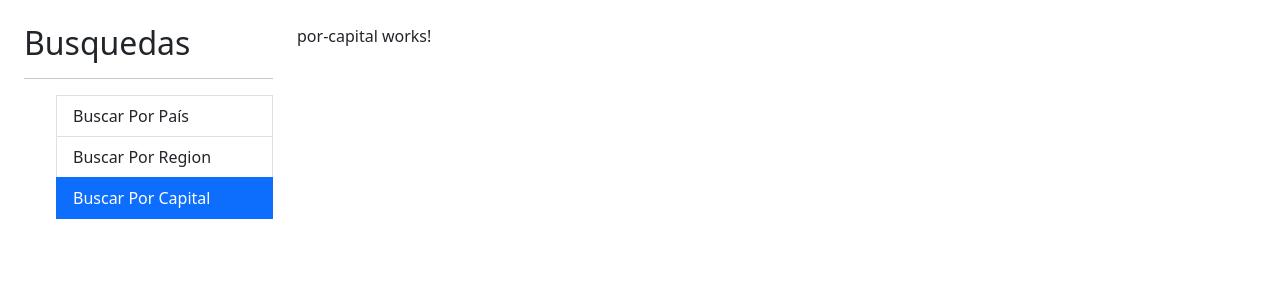
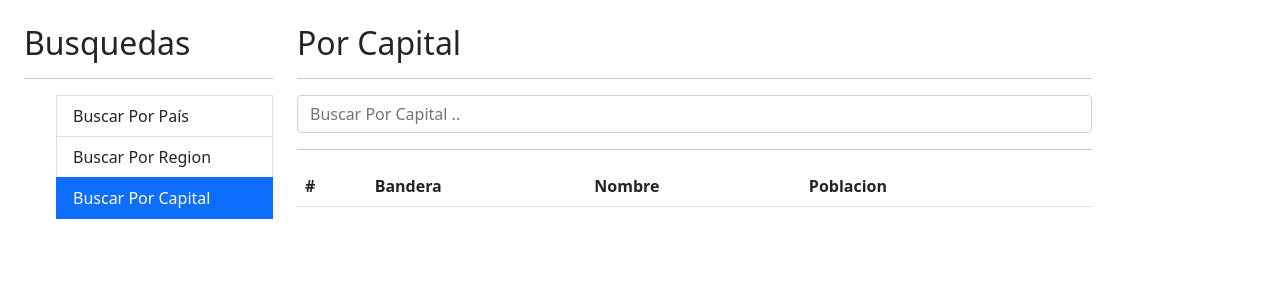
Before and after one commit to saulsistemas/ANGULAR_BASICO, an Angular app in the folder 03-paisesApp/: page /capital in a window 1280 px wide. Shown: the top 300 px of the page. Built offline with nearby package versions, Linux system fonts and the light colour scheme.

Commit message:
configurar componente buscar por capital con input para modificar placeholder

```diff
--- a/03-paisesApp/src/app/pais/components/pais-input/pais-input.component.html
+++ b/03-paisesApp/src/app/pais/components/pais-input/pais-input.component.html
@@ -3,7 +3,7 @@
         <input type="text"
             name="termino"
             class="form-control"
-            placeholder="Buscar Pais"
+            [placeholder]="placeHolderInput"
             [(ngModel)]="termino"
             (input)="teclaPresionada($event)"
         >
--- a/03-paisesApp/src/app/pais/components/pais-input/pais-input.component.ts
+++ b/03-paisesApp/src/app/pais/components/pais-input/pais-input.component.ts
@@ -1,4 +1,4 @@
-import { Component, Output, EventEmitter, OnInit } from '@angular/core';
+import { Component,Input, Output, EventEmitter, OnInit } from '@angular/core';
 import { debounceTime, Subject } from 'rxjs';
 
 @Component({
@@ -11,6 +11,9 @@ export class PaisInputComponent  implements OnInit{
   @Output() onEnter:EventEmitter<string> = new EventEmitter();
   @Output() onDebounce:EventEmitter<string> = new EventEmitter();
   termino:string="";
+
+  //VOY A RECIBIR
+  @Input() placeHolderInput: string="";
 
   debounce:Subject<string> = new Subject();
   constructor() { }
--- a/03-paisesApp/src/app/pais/pages/por-capital/por-capital.component.html
+++ b/03-paisesApp/src/app/pais/pages/por-capital/por-capital.component.html
@@ -1 +1,21 @@
-<p>por-capital works!</p>
+
+<h2>Por Capital</h2>
+<hr>
+<div class="row">
+    <app-pais-input
+        (onEnter)="buscar($event)"
+        (onDebounce)="sugerencias($event)"
+        [placeHolderInput]="placeHolderCapital"
+    >
+
+    </app-pais-input>
+</div>
+<hr>
+<div class="alert alert-danger" *ngIf="hayError">
+    no se encontro nad con el termino {{termino}}
+</div>
+<div class="row" *ngIf="!hayError">
+    <div class="col">
+        <app-pais-tabla [paises]="paises"></app-pais-tabla>
+    </div>
+</div>
--- a/03-paisesApp/src/app/pais/pages/por-capital/por-capital.component.ts
+++ b/03-paisesApp/src/app/pais/pages/por-capital/por-capital.component.ts
@@ -1,4 +1,6 @@
 import { Component, OnInit } from '@angular/core';
+import { Country } from '../../interfaces/paist.interfaces';
+import { PaisService } from '../../services/pais.service';
 
 @Component({
   selector: 'app-por-capital',
@@ -6,11 +8,33 @@ import { Component, OnInit } from '@angular/core';
   styles: [
   ]
 })
-export class PorCapitalComponent implements OnInit {
+export class PorCapitalComponent  {
+  termino:string="";
+  hayError:boolean = false;
+  paises: Country[]=[];
+  placeHolderCapital:string="Buscar Por Capital ..";
+  constructor(private _paisService:PaisService) { }
 
-  constructor() { }
 
-  ngOnInit(): void {
+  buscar(termino_form:string){
+    this.termino =termino_form
+    this.hayError = false;
+    this._paisService.buscarCapital(this.termino)
+      .subscribe((paises)=>{
+        this.paises = paises;
+        console.log(paises);
+    },
+    (err)=>{
+      this.hayError = true;
+      console.log(err);
+      this.paises=[];
+    }
+    )
   }
 
+  sugerencias(termino:string){
+    this.hayError = false;
+    console.log("sugere"+termino);
+   }
+
 }
--- a/03-paisesApp/src/app/pais/pages/por-pais/por-pais.component.html
+++ b/03-paisesApp/src/app/pais/pages/por-pais/por-pais.component.html
@@ -4,6 +4,7 @@
     <app-pais-input
         (onEnter)="buscar($event)"
         (onDebounce)="sugerencias($event)"
+        [placeHolderInput]="placeHolderPais"
     >
 
     </app-pais-input>
--- a/03-paisesApp/src/app/pais/pages/por-pais/por-pais.component.ts
+++ b/03-paisesApp/src/app/pais/pages/por-pais/por-pais.component.ts
@@ -13,6 +13,8 @@ export class PorPaisComponent  {
   termino:string="";
   hayError:boolean = false;
   paises: Country[]=[];
+  placeHolderPais:string="Buscar Por Pais ..";
+
   constructor(private _paisService:PaisService) { }
 
  buscar(termino_form:string){
--- a/03-paisesApp/src/app/pais/services/pais.service.ts
+++ b/03-paisesApp/src/app/pais/services/pais.service.ts
@@ -14,4 +14,9 @@ export class PaisService {
     const url = `${this.apiUrl}/name/${termino}`;
     return this._http.get<Country[]>(url);
   }
+
+  buscarCapital(termino:string):Observable<Country[]>{
+    const url = `${this.apiUrl}/capital/${termino}`;
+    return this._http.get<Country[]>(url);
+  }
 }
```
